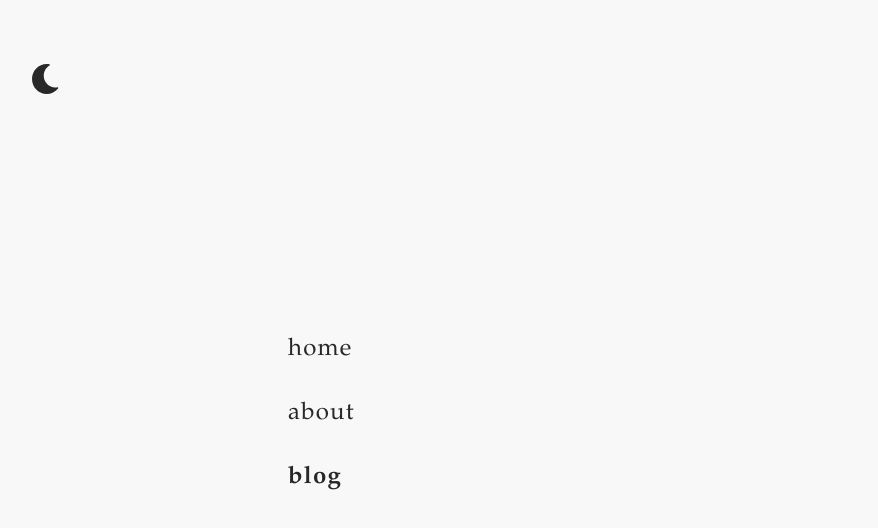
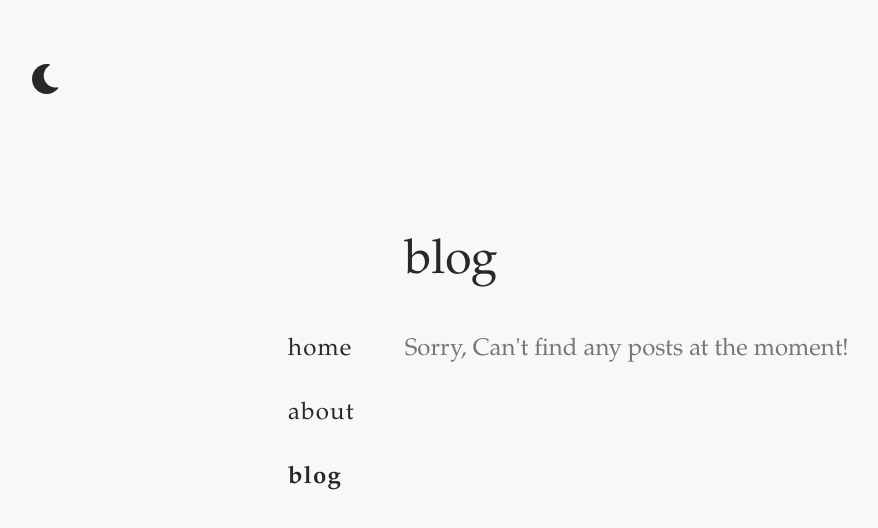
Before and after one commit to mattcollie/mattcollecutt.com, a SvelteKit app in the folder web/: page /blog in a window 1280 px wide. Shown: the top 528 px of the page, without its empty margins (32-910 px from the left). Built offline with nearby package versions, Linux system fonts and the light colour scheme.

Commit message:
adding blog page

```diff
--- a/web/src/routes/blog/+page.svelte
+++ b/web/src/routes/blog/+page.svelte
@@ -1,5 +1,18 @@
 <script>
     import { page } from "$lib/store";
+    let blogPosts = [];
+    $page = "/blog";
+</script>
 
-    $page = "/blog"
-</script>
+<h1>blog</h1>
+
+<div class="pt-12 flex flex-col gap-4">
+    {#if blogPosts.length > 0}
+        {#each blogPosts as {title, date}}
+            <h3>{title}</h3>
+            <p class="text-grey">{date}</p>
+        {/each}
+    {:else}
+        <p class="text-grey">Sorry, Can't find any posts at the moment!</p>
+    {/if}
+</div>
```
